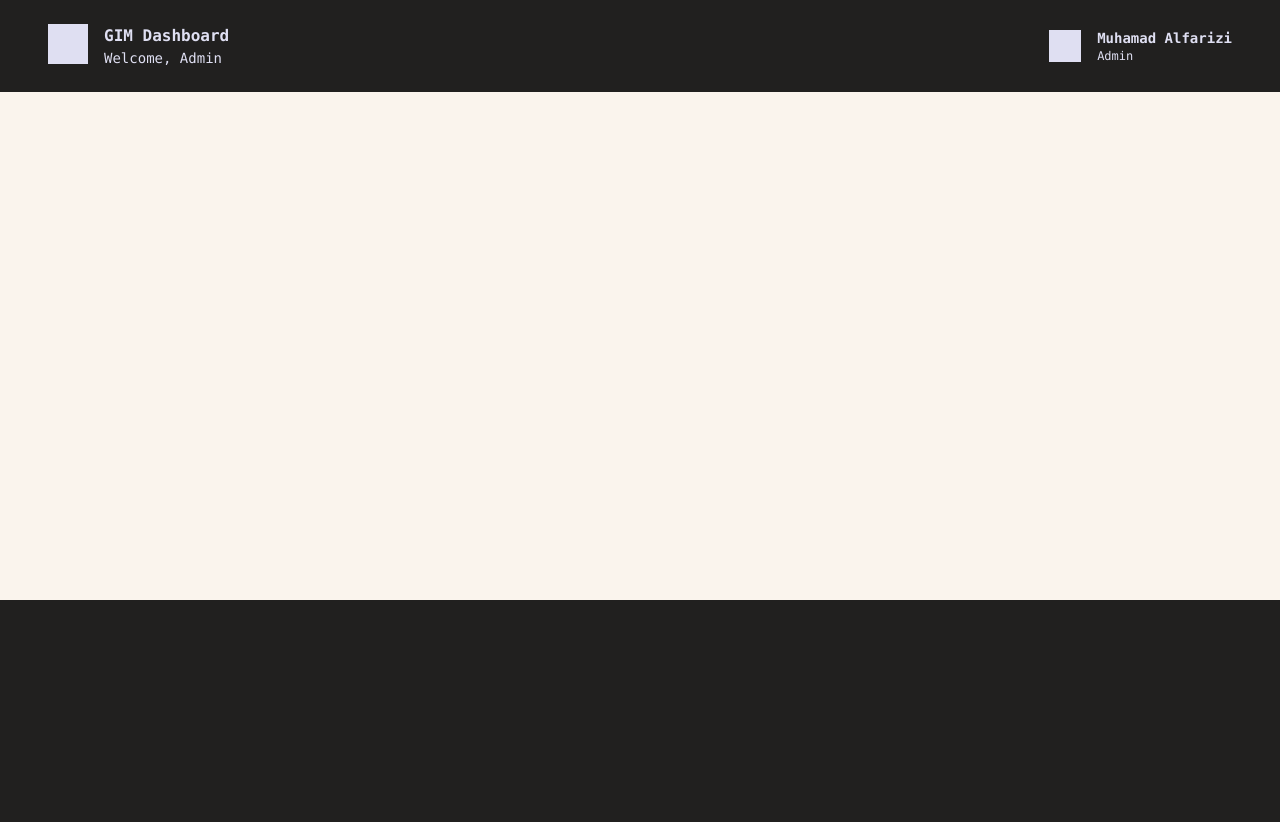
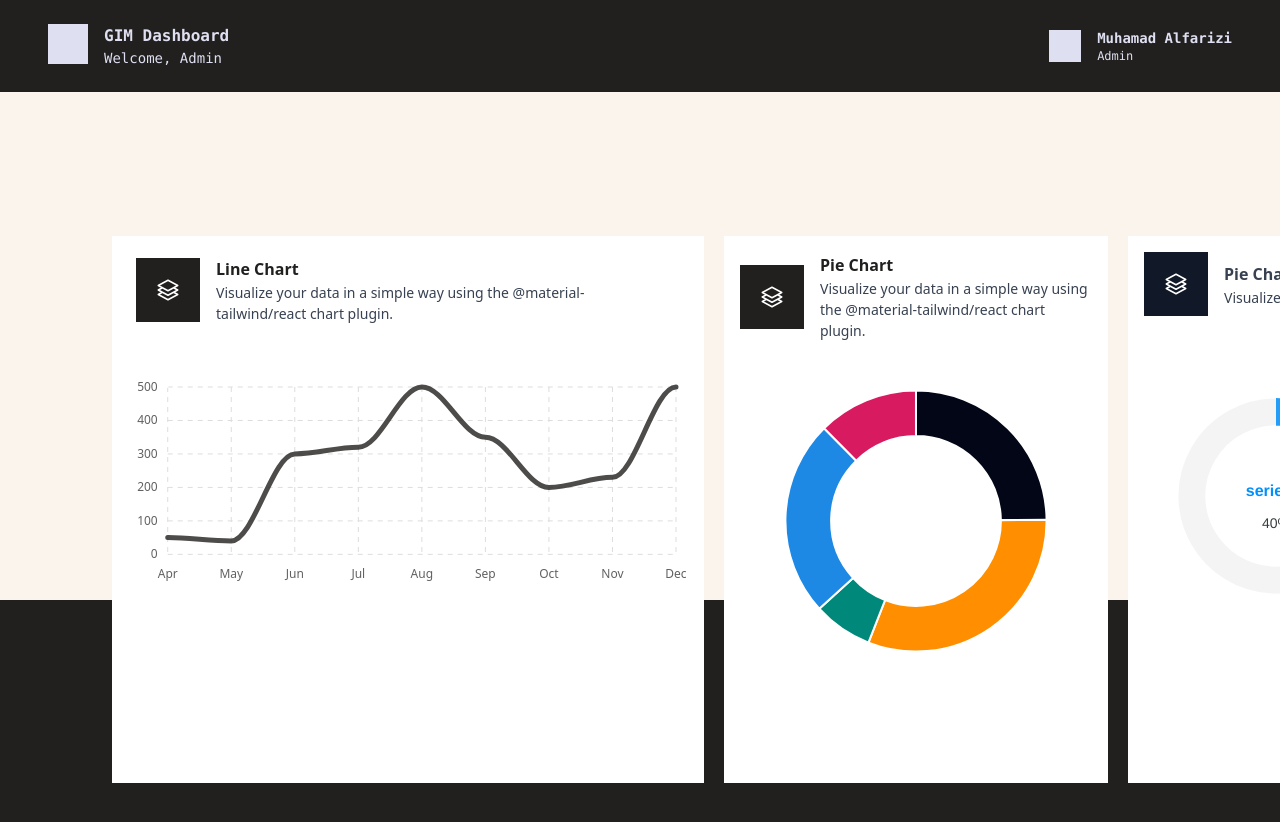
Before and after one commit to ALZEE23/Game_Web, a React (Vite) app: page /admin in a window 1280 px wide. Shown: the top 822 px of the page. Built offline with nearby package versions, Linux system fonts and the light colour scheme.

Commit message:
"feat: add minor  change dashboard"

```diff
--- a/package.json
+++ b/package.json
@@ -9,9 +9,13 @@
     "lint": "eslint .",
     "preview": "vite preview"
   },
-  "proxy":"http://localhost:5173",
+  "proxy": "http://localhost:5173",
   "dependencies": {
+    "@heroicons/react": "^2.2.0",
+    "@material-tailwind/react": "^2.1.10",
+    "apexcharts": "^4.0.0",
     "react": "^18.3.1",
+    "react-apexcharts": "^1.6.0",
     "react-dom": "^18.3.1",
     "react-icons": "^5.3.0",
     "react-router-dom": "^6.28.0"
--- /dev/null
+++ b/src/component/ChartCurve.jsx
@@ -0,0 +1,138 @@
+import {
+  Card,
+  CardBody,
+  CardHeader,
+  Typography,
+  CardFooter
+} from "@material-tailwind/react";
+import Chart from "react-apexcharts";
+import { Square3Stack3DIcon } from "@heroicons/react/24/outline";
+
+// If you're using Next.js please use the dynamic import for react-apexcharts and remove the import from the top for the react-apexcharts
+// import dynamic from "next/dynamic";
+// const Chart = dynamic(() => import("react-apexcharts"), { ssr: false });
+
+const chartConfig = {
+  type: "line",
+  height: 240,
+  series: [
+    {
+      name: "Sales",
+      data: [50, 40, 300, 320, 500, 350, 200, 230, 500],
+    },
+  ],
+  options: {
+    chart: {
+      toolbar: {
+        show: false,
+      },
+    },
+    title: {
+      show: "",
+    },
+    dataLabels: {
+      enabled: false,
+    },
+    colors: ["#21201F"],
+    stroke: {
+      lineCap: "round",
+      curve: "smooth",
+    },
+    markers: {
+      size: 0,
+    },
+    xaxis: {
+      axisTicks: {
+        show: false,
+      },
+      axisBorder: {
+        show: false,
+      },
+      labels: {
+        style: {
+          colors: "#616161",
+          fontSize: "12px",
+          fontFamily: "inherit",
+          fontWeight: 400,
+        },
+      },
+      categories: [
+        "Apr",
+        "May",
+        "Jun",
+        "Jul",
+        "Aug",
+        "Sep",
+        "Oct",
+        "Nov",
+        "Dec",
+      ],
+    },
+    yaxis: {
+      labels: {
+        style: {
+          colors: "#616161",
+          fontSize: "12px",
+          fontFamily: "inherit",
+          fontWeight: 400,
+        },
+      },
+    },
+    grid: {
+      show: true,
+      borderColor: "#dddddd",
+      strokeDashArray: 5,
+      xaxis: {
+        lines: {
+          show: true,
+        },
+      },
+      padding: {
+        top: 5,
+        right: 20,
+      },
+    },
+    fill: {
+      opacity: 0.8,
+    },
+    tooltip: {
+      theme: "dark",
+    },
+  },
+};
+
+export default function ChartCurve() {
+  return (
+    <Card shadow={false} className="rounded-none">
+      <CardHeader
+        floated={false}
+        shadow={false}
+        color="transparent"
+        className="flex flex-col gap-4 rounded-none shadow-none md:flex-row md:items-center px-2 py-1 w-[35rem]"
+      >
+        <div className="w-max bg-[#21201F] p-5 text-white">
+          <Square3Stack3DIcon className="h-6 w-6" />
+        </div>
+        <div>
+          <Typography variant="h6" className="text-[#21201F]">
+            Line Chart
+          </Typography>
+          <Typography
+            variant="small"
+            color="gray"
+            className="max-w-sm font-normal"
+          >
+            Visualize your data in a simple way using the
+            @material-tailwind/react chart plugin.
+          </Typography>
+        </div>
+      </CardHeader>
+      <CardBody className="px-2 pb-0 ">
+        <Chart {...chartConfig} />
+      </CardBody>
+      <CardFooter>
+        <div className="bg-white h-32"></div>
+      </CardFooter>
+    </Card>
+  );
+}
--- /dev/null
+++ b/src/component/ChartDonut.jsx
@@ -0,0 +1,69 @@
+import {
+  Card,
+  CardBody,
+  CardHeader,
+  Typography,
+} from "@material-tailwind/react";
+import Chart from "react-apexcharts";
+import { Square3Stack3DIcon } from "@heroicons/react/24/outline";
+
+// If you're using Next.js please use the dynamic import for react-apexcharts and remove the import from the top for the react-apexcharts
+// import dynamic from "next/dynamic";
+// const Chart = dynamic(() => import("react-apexcharts"), { ssr: false });
+
+const chartConfig = {
+  type: "donut",
+  width: 280,
+  height: 280,
+  series: [44, 55, 13, 43, 22],
+  options: {
+    chart: {
+      toolbar: {
+        show: false,
+      },
+    },
+    title: {
+      show: "",
+    },
+    dataLabels: {
+      enabled: false,
+    },
+    colors: ["#020617", "#ff8f00", "#00897b", "#1e88e5", "#d81b60"],
+    legend: {
+      show: false,
+    },
+  },
+};
+
+export default function ChartDonut() {
+  return (
+    <Card className="rounded-none shadow-none">
+      <CardHeader
+        floated={false}
+        shadow={false}
+        color="transparent"
+        className="flex flex-col gap-4 rounded-none md:flex-row md:items-center w-[22rem]"
+      >
+        <div className="w-max  bg-[#21201F] p-5 text-white">
+          <Square3Stack3DIcon className="h-6 w-6" />
+        </div>
+        <div>
+          <Typography variant="h6" className="text-[#21201F]">
+            Pie Chart
+          </Typography>
+          <Typography
+            variant="small"
+            color="gray"
+            className="max-w-sm font-normal"
+          >
+            Visualize your data in a simple way using the
+            @material-tailwind/react chart plugin.
+          </Typography>
+        </div>
+      </CardHeader>
+      <CardBody className="mt-4 grid place-items-center px-2">
+        <Chart {...chartConfig} />
+      </CardBody>
+    </Card>
+  );
+}
--- /dev/null
+++ b/src/component/ChartSemi.jsx
@@ -0,0 +1,98 @@
+import {
+  Card,
+  CardBody,
+  CardHeader,
+  Typography,
+} from "@material-tailwind/react";
+import Chart from "react-apexcharts";
+import { Square3Stack3DIcon } from "@heroicons/react/24/outline";
+
+// If you're using Next.js please use the dynamic import for react-apexcharts and remove the import from the top for the react-apexcharts
+// import dynamic from "next/dynamic";
+// const Chart = dynamic(() => import("react-apexcharts"), { ssr: false });
+
+const chartConfig = {
+  type: "radialBar",
+  width: 280,
+  height: 280,
+  series: [40],
+  options: {
+    radialBar: {
+      toolbar: {
+        show: false,
+      },
+      startAngle: -90,
+      endAngle: 90,
+      track: {
+        background: "#e7e7e7",
+        strokeWidth: "97%",
+        margin: 5, // margin is in pixels
+        dropShadow: {
+          enabled: true,
+          top: 2,
+          left: 0,
+          color: "#999",
+          opacity: 1,
+          blur: 2,
+        },
+      },
+      dataLabels: {
+        name: {
+          show: false,
+        },
+        value: {
+          offsetY: -2,
+          fontSize: "22px",
+        },
+      },
+    },
+  },
+  grid: {
+    padding: {
+      top: -10,
+    },
+  },
+  fill: {
+    type: "gradient",
+    gradient: {
+      shade: "light",
+      shadeIntensity: 0.4,
+      inverseColors: false,
+      opacityFrom: 1,
+      opacityTo: 1,
+      stops: [0, 50, 53, 91],
+    },
+  },
+};
+
+export default function ChartSemi() {
+  return (
+    <Card className="rounded-none shadow-none">
+      <CardHeader
+        floated={false}
+        shadow={false}
+        color="transparent"
+        className="flex flex-col gap-4 rounded-none md:flex-row md:items-center"
+      >
+        <div className="w-max bg-gray-900 p-5 text-white">
+          <Square3Stack3DIcon className="h-6 w-6" />
+        </div>
+        <div>
+          <Typography variant="h6" color="blue-gray">
+            Pie Chart
+          </Typography>
+          <Typography
+            variant="small"
+            color="gray"
+            className="max-w-sm font-normal"
+          >
+            Visualize your data
+          </Typography>
+        </div>
+      </CardHeader>
+      <CardBody className="mt-4 grid place-items-center px-2">
+        <Chart {...chartConfig} />
+      </CardBody>
+    </Card>
+  );
+}
--- a/src/main.jsx
+++ b/src/main.jsx
@@ -5,10 +5,14 @@
 
 import { BrowserRouter } from "react-router-dom";
 
+import { ThemeProvider } from "@material-tailwind/react";
+
 createRoot(document.getElementById("root")).render(
   <StrictMode>
-    <BrowserRouter>
-      <App />
-    </BrowserRouter>
+    <ThemeProvider>
+      <BrowserRouter>
+        <App />
+      </BrowserRouter>
+    </ThemeProvider>
   </StrictMode>
 );
--- a/src/pages/Admin.jsx
+++ b/src/pages/Admin.jsx
@@ -1,4 +1,7 @@
 import Sidebar from "../component/Sidebar";
+import ChartCurve from "../component/ChartCurve";
+import ChartDonut from "../component/ChartDonut";
+import ChartSemi from "../component/ChartSemi";
 
 export default function Admin() {
   return (
@@ -6,8 +9,10 @@
       <Sidebar />
       <section id="Dashboard">
         <div className="bg-[#21201F] w-screen h-screen absolute top-3/4"></div>
-        <div className="flex">
-
+        <div className="flex px-28 py-36 gap-5">
+            <ChartCurve></ChartCurve>
+            <ChartDonut></ChartDonut>
+            <ChartSemi></ChartSemi>
         </div>
       </section>
     </>
--- a/tailwind.config.js
+++ b/tailwind.config.js
@@ -1,7 +1,7 @@
 /** @type {import('tailwindcss').Config} */
 export default {
   content: ["./index.html",
-    "./src/**/*.{js,ts,jsx,tsx}",],
+    "./src/**/*.{js,ts,jsx,tsx}",'./node_modules/@material-tailwind/react/**/*.{js,ts,jsx,tsx}',],
   theme: {
     extend: {
       fontFamily:{
@@ -14,4 +14,20 @@
     },
   },
   plugins: [],
-}
+};
+
+
+// const withMT = require("@material-tailwind/react/utils/withMT");
+
+// module.exports = withMT({
+//   content: [
+//     "./index.html",
+//     "./src/**/*.{vue,js,ts,jsx,tsx}",
+//     "./node_modules/@material-tailwind/react/components/**/*.{js,ts,jsx,tsx}",
+//     "path-to-your-node_modules/@material-tailwind/react/theme/components/**/*.{js,ts,jsx,tsx}",
+//   ],
+//   theme: {
+//     extend: {},
+//   },
+//   plugins: [],
+// });
```
Also changed, not shown: 1 other file (tests, documents, lock files or other folders).
